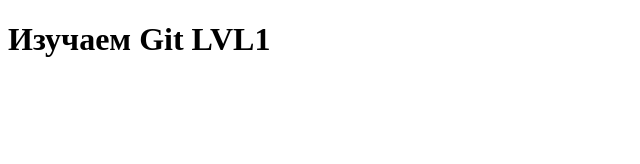
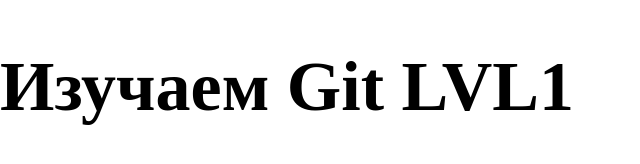
Before and after one commit to Maksim-Methed/learn_git, a plain HTML site: page index.html in a window 1280 px wide. Shown: the whole page, without its empty margins (0-640 px from the left). Drawn offline with Linux system fonts and the light colour scheme.

Commit message:
update style.css

```diff
--- a/index.html
+++ b/index.html
@@ -5,6 +5,7 @@
   <meta http-equiv="X-UA-Compatible" content="IE=edge">
   <meta name="viewport" content="width=device-width, initial-scale=1.0">
   <title>Git learn</title>
+  <link rel="stylesheet" href="style.css">
   <script defer src="index.js"></script>
 </head>
 <body>
--- a/style.css
+++ b/style.css
@@ -1,3 +1,7 @@
 body {
 		margin: 0;
 }
+
+h1 {
+		font-size: 70px;
+}
```
